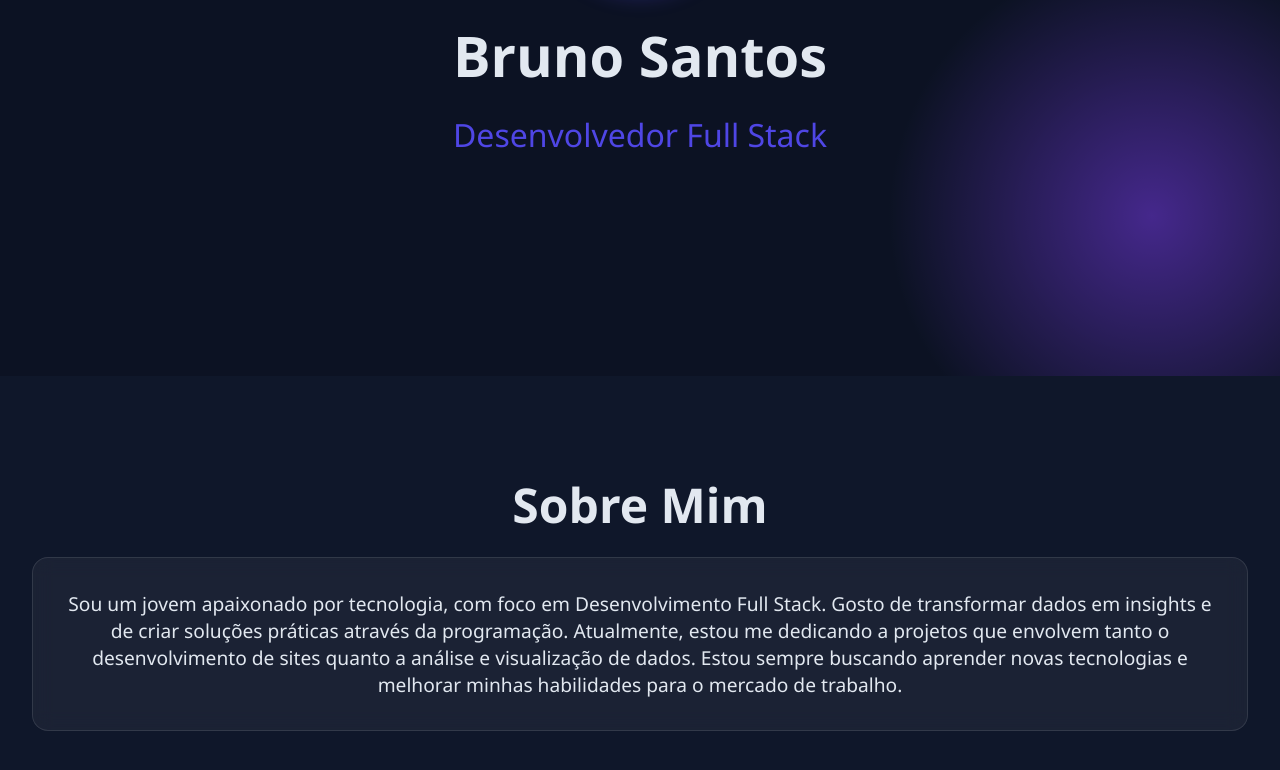
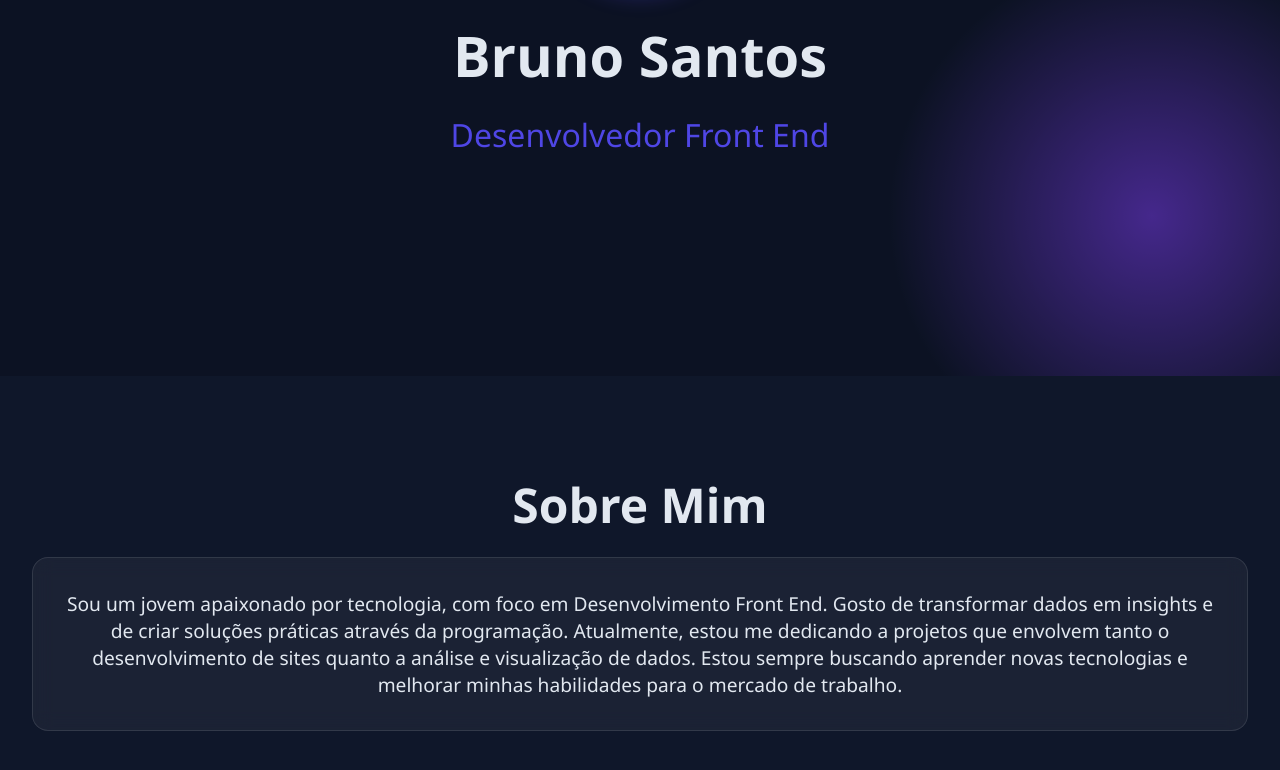
Before and after one commit to devbrunoss/portfolio, a plain HTML site: page index.html in a window 1280 px wide. Shown: the part 424-1194 px from the top of the page. Drawn offline with Linux system fonts and the light colour scheme.

Commit message:
fiz uma pequena alteração no layout

```diff
--- a/index.html
+++ b/index.html
@@ -33,14 +33,14 @@
         <img src="https://scontent.fcpq17-1.fna.fbcdn.net/v/t1.15752-9/505468720_1736866127714113_255784882709497610_n.jpg?stp=dst-jpg_p480x480_tt6&_nc_cat=110&ccb=1-7&_nc_sid=0024fc&_nc_ohc=sHlgxzvA4z4Q7kNvwE8hYqT&_nc_oc=Adn49AYNIUaI-KZ9a2HxMETw2HptrDw5_lDQYVAkL600GU-nMQz6uxjp_eRCgHOM5nqTbirrke5Hh2La0S63n15o&_nc_ad=z-m&_nc_cid=0&_nc_zt=23&_nc_ht=scontent.fcpq17-1.fna&oh=03_Q7cD2gHazKXQvfk2-g297WnQ4Tr40K95umFltmHzWJtk5uQwwg&oe=6876A2A7"
             alt="Foto de Bruno Santos" class="foto-perfil">
         <h1>Bruno Santos</h1>
-        <p class="cabecalho-sub-titulo">Desenvolvedor Full Stack</p>
+        <p class="cabecalho-sub-titulo">Desenvolvedor Front End</p>
     </main>
 
     <section id="sobre" class="sobre">
         <h2 class="sobre-titulo">Sobre Mim</h2>
         <div class="sobre-caixa">
             <p class="sobre-paragrafo">
-                Sou um jovem apaixonado por tecnologia, com foco em Desenvolvimento Full Stack. Gosto
+                Sou um jovem apaixonado por tecnologia, com foco em Desenvolvimento Front End. Gosto
                 de transformar dados em insights e de criar soluções práticas através da programação. Atualmente, estou
                 me dedicando a projetos que envolvem tanto o desenvolvimento de sites quanto a análise e visualização de
                 dados. Estou sempre buscando aprender novas tecnologias e melhorar minhas habilidades para o mercado de
```
